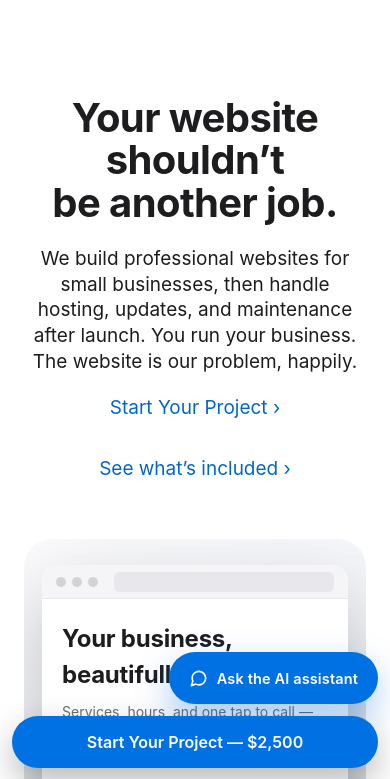
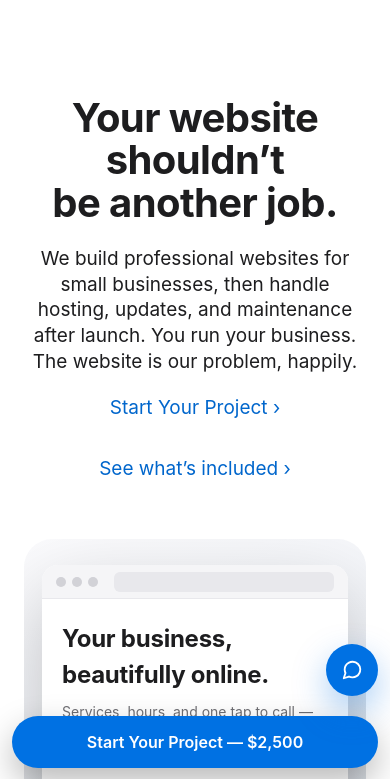
Before and after one commit to chevisinteractive/chevisinteractive.github.io, a plain HTML site: page index.html in a window 390 px wide. Shown: the part 64-843 px from the top of the page. Drawn offline with Linux system fonts and the light colour scheme.

Commit message:
Front desk: compact circular launcher on phones, raised clear of the sticky CTA bar

```diff
--- a/assets/front-desk.css
+++ b/assets/front-desk.css
@@ -36,11 +36,18 @@
 }
 .front-desk-panel.is-open{opacity:1;transform:none;pointer-events:auto}
 @media (max-width:560px){
-  .front-desk-launcher{right:12px;bottom:12px}
+  /* Compact circular icon button on phones: the full pill (~190px wide)
+     blanketed headings and body text mid-scroll. The sticky CTA bar's
+     footprint is 64px (bottom:12px + 52px tall), so bottom:84px clears
+     it with 20px of breathing room. Label stays in the accessibility
+     tree, visually hidden. */
+  .front-desk-launcher{right:12px;bottom:84px;width:52px;height:52px;padding:0;gap:0;justify-content:center}
+  .front-desk-launcher svg{width:22px;height:22px}
+  .front-desk-launcher span{position:absolute;width:1px;height:1px;overflow:hidden;clip-path:inset(50%);white-space:nowrap}
   .front-desk-panel{right:12px;bottom:12px;height:88vh;height:88dvh}
 }
 @media (max-width:760px){
-  .front-desk-launcher{bottom:76px}
+  .front-desk-launcher{bottom:84px}
 }
 html.embed .front-desk-launcher,html.embed .front-desk-panel{display:none!important}
 
```
